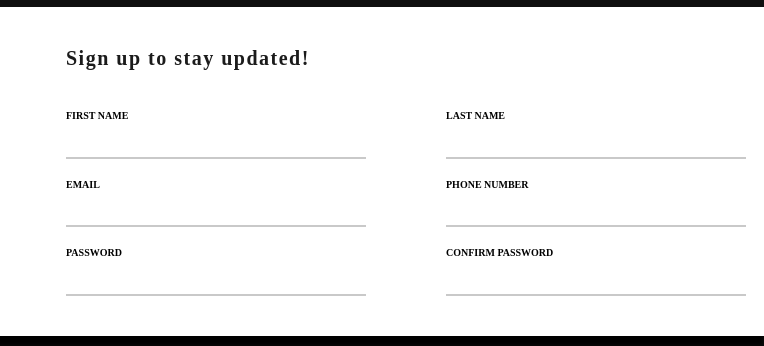
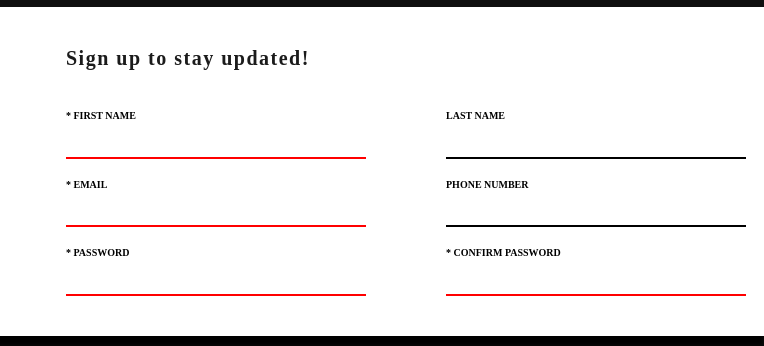
Before and after one commit to nsanchez9009/sign-up-form, a plain HTML site: page index.html in a window 1280 px wide. Shown: the part 271-617 px from the top of the page, 516-1280 px from the left. Drawn offline with nearby package versions, Linux system fonts and the light colour scheme; a web font is replaced by a local one.

Commit message:
Added required field validation and confirm password validation.

```diff
--- a/index.html
+++ b/index.html
@@ -7,6 +7,7 @@
     <title>Sign Up!</title>
     <link rel="stylesheet" href="./normalize.css">
     <link rel="stylesheet" href="./styles.css">
+    <script src="./script.js" defer></script>
 </head>
 <body>
     <div id="left">
@@ -19,34 +20,34 @@
             <div class="text"><em>Berserk</em> is a Japanese manga series written and illustrated by Kentaro Miura. Set in a medieval Europe-inspired dark fantasy world, the story centers on the characters of Guts, a lone mercenary, and Griffith, the leader of a mercenary band called the "Band of the Hawk".</div>
         </div>
 
-        <form action="" method="get">
+        <form action="" method="post" onsubmit="return validPass()">
             <div id="formBox">
                 <div class="text">Sign up to stay updated!</div>
 
                 <div id="inputContainer">
                     <div class="input">
-                        <label for="firstName">FIRST NAME</label>
-                        <input class="info" type="text" name="firstName" id="firstName">
+                        <label for="firstName">* FIRST NAME</label>
+                        <input class="info" type="text" name="firstName" id="firstName" required>
                     </div>
                     <div class="input">
                         <label for="lastName">LAST NAME</label>
                         <input class="info" type="text" name="lastName" id="lastName">
                     </div>
                     <div class="input">
-                        <label for="email">EMAIL</label>
-                        <input class="info" type="email" name="email" id="email">
+                        <label for="email">* EMAIL</label>
+                        <input class="info" type="email" name="email" id="email" required>
                     </div>
                     <div class="input">
                         <label for="phoneNum">PHONE NUMBER</label>
-                        <input class="info" type="number" name="phoneNum" id="phoneNum">
+                        <input class="info" type="number" name="phoneNum" id="phoneNum" minlength="10" title="Please use 10 digit phone number input.">
                     </div>
                     <div class="input">
-                        <label for="password">PASSWORD</label>
-                        <input class="info" type="password" name="password" id="password">
+                        <label for="password">* PASSWORD</label>
+                        <input class="info" type="password" name="password" id="password" required>
                     </div>
                     <div class="input">
-                        <label for="confirmPass">CONFIRM PASSWORD</label>
-                        <input class="info" type="password" name="confirmPass" id="confirmPass">
+                        <label for="confirmPass">* CONFIRM PASSWORD</label>
+                        <input class="info" type="password" name="confirmPass" id="confirmPass" required>
                     </div>
                 </div>
             </div>
--- /dev/null
+++ b/script.js
@@ -0,0 +1,14 @@
+const password = document.querySelector("input[name=password]");
+const confirmPass = document.querySelector("input[name=confirmPass]");
+
+function validPass(){
+    console.log(password.value);
+    console.log(confirmPass.value);
+    if (password.value === confirmPass.value){
+        return true;
+    }
+    else {
+        alert("Passwords do not match. Try again.")
+        return false;
+    }
+}
--- a/styles.css
+++ b/styles.css
@@ -128,7 +128,15 @@ label {
 
 .info:focus {
     outline: none;
-    border-bottom: 2px solid black;
+    border-color: black;
+}
+
+.info:valid {
+    border-color: black;
+}
+
+.info:invalid {
+    border-color: red;
 }
 
 #createAccount {
```
